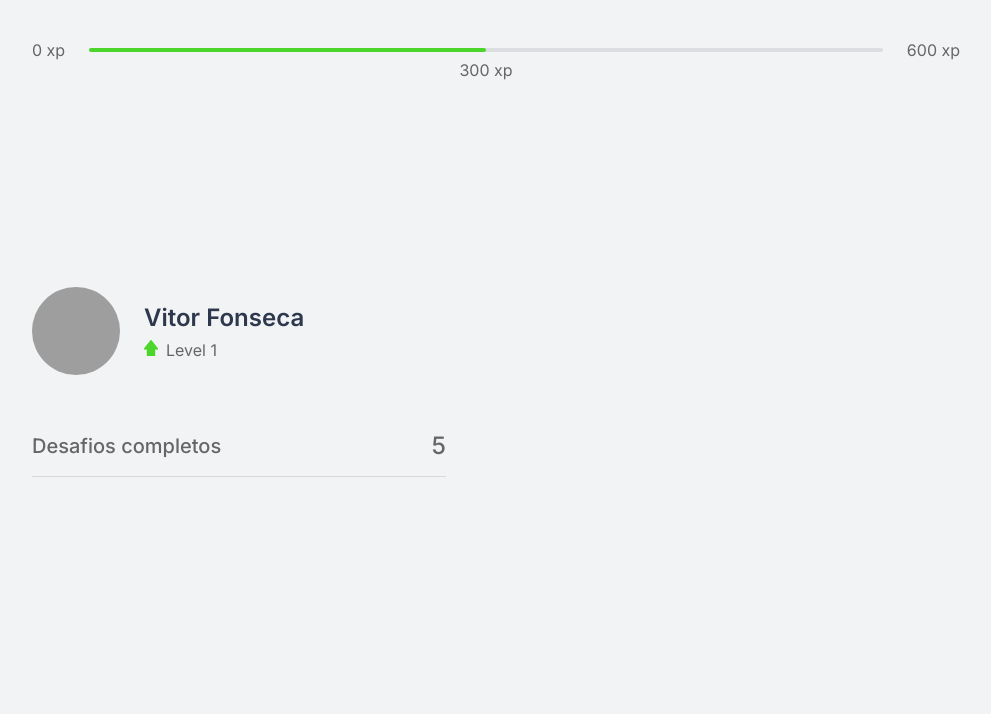
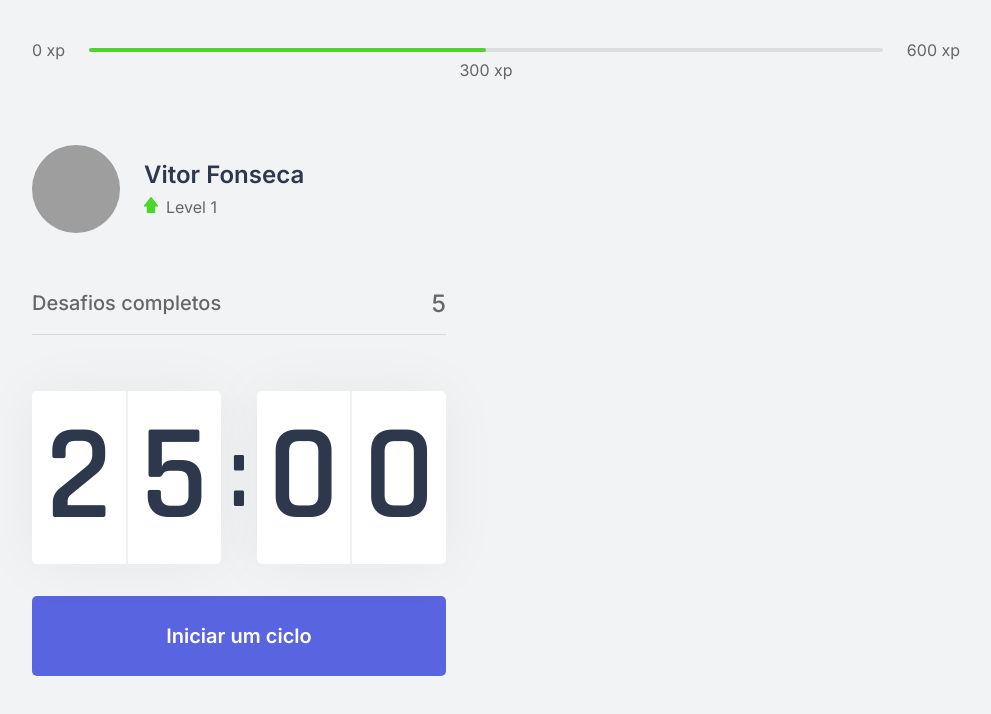
Before and after one commit to rvitor5197/NLW-4-Moveit-NextJs, a Next.js app: page / in a window 1280 px wide. Shown: the top 714 px of the page, without its empty margins (144-1135 px from the left). Built offline with nearby package versions, Linux system fonts and the light colour scheme; grey boxes are pictures that could not be loaded.

Commit message:
starting countdown run

```diff
--- /dev/null
+++ b/src/components/Countdown.tsx
@@ -0,0 +1,50 @@
+import { useState, useEffect } from 'react';
+import styles from '../styles/components/Countdown.module.css';
+
+export function Countdown() {
+
+    const [time, setTime] = useState(25 * 60);
+    const [active, setActive] = useState(false);
+
+    const minutes = Math.floor(time / 60);
+    const seconds = time % 60;
+
+    const [minuteLeft, minuteRight] = String(minutes).padStart(2, '0').split('');
+    const [secondLeft, secondRight] = String(seconds).padStart(2, '0').split('');
+
+    function startCountdown() {
+        setActive(true);
+    }
+
+    useEffect(() => {
+        if (active && time > 0) {
+            setTimeout(() => {
+                setTime(time - 1);
+            }, 1000);
+        }
+    }, [active, time])
+
+    return (
+        <div>
+            <div className={styles.countdownContainer}>
+                <div>
+                    <span>{minuteLeft}</span>
+                    <span>{minuteRight}</span>
+                </div>
+                <span>:</span>
+                <div>
+                    <span>{secondLeft}</span>
+                    <span>{secondRight}</span>
+                </div>
+            </div>
+
+            <button
+                type="button"
+                className={styles.countdownButton}
+                onClick={startCountdown}>
+                Iniciar um ciclo
+            </button>
+
+        </div>
+    );
+}
--- a/src/pages/_document.tsx
+++ b/src/pages/_document.tsx
@@ -6,6 +6,9 @@
             <Html>
 
                 <Head>
+
+                    <link rel="shortcut icon" href="favicon.png" type="image/png" />
+
                     <link
                         rel="preconnect" href="https://fonts.gstatic.com" />
                     <link
--- a/src/pages/index.tsx
+++ b/src/pages/index.tsx
@@ -4,10 +4,18 @@
 
 import styles from '../styles/pages/Home.module.css';
 import { CompletedChallenges } from "../components/CompletedChallenges";
+import { Countdown } from "../components/Countdown";
+
+import Head from 'next/head';
 
 export default function Home() {
   return (
     <div className={styles.container}>
+
+      <Head>
+        <title>Início | move.it</title>
+      </Head>
+
       <ExperienceBar />
 
       <section>
@@ -15,6 +23,7 @@
         <div>
           <Profile />
           <CompletedChallenges />
+          <Countdown />
         </div>
 
         <div>
--- /dev/null
+++ b/src/styles/components/Countdown.module.css
@@ -0,0 +1,65 @@
+.countdownContainer {
+    display: flex;
+    align-items: center;
+    font-family: Rajdhani;
+    font-weight: 600;
+    color: var(--title);
+}
+
+.countdownContainer > div {
+    flex: 1;
+
+    display: flex;
+    align-items: center;
+    justify-content: space-evenly;
+
+    background: var(--white);
+    box-shadow: 0 0 60px rgba(0, 0, 0, 0.05);
+    border-radius: 5px;
+    font-size: 8.5rem;
+    text-align: center;
+}
+
+.countdownContainer > div span {
+    flex: 1;
+}
+
+.countdownContainer > div span:first-child {
+    border-right: 1px solid #f0f1f3;
+}
+
+.countdownContainer > div span:last-child {
+    border-left: 1px solid #f0f1f3;
+}
+
+
+.countdownContainer > span {
+    font-size: 6.25rem;
+    margin: 0 0.5rem;
+}
+
+.countdownButton {
+    width: 100%;
+    height: 5rem;
+
+    margin-top: 2rem;
+
+    display: flex;
+    align-items: center;
+    justify-content: center;
+
+    border: 0;
+    border-radius: 5px;
+
+    background: var(--blue);
+    color: var(--white);
+
+    font-size: 1.25rem;
+    font-weight: 600;
+
+    transition: background-color 0.2s;
+}
+
+.countdownButton:hover {
+    background: var(--blue-dark);
+}
```
